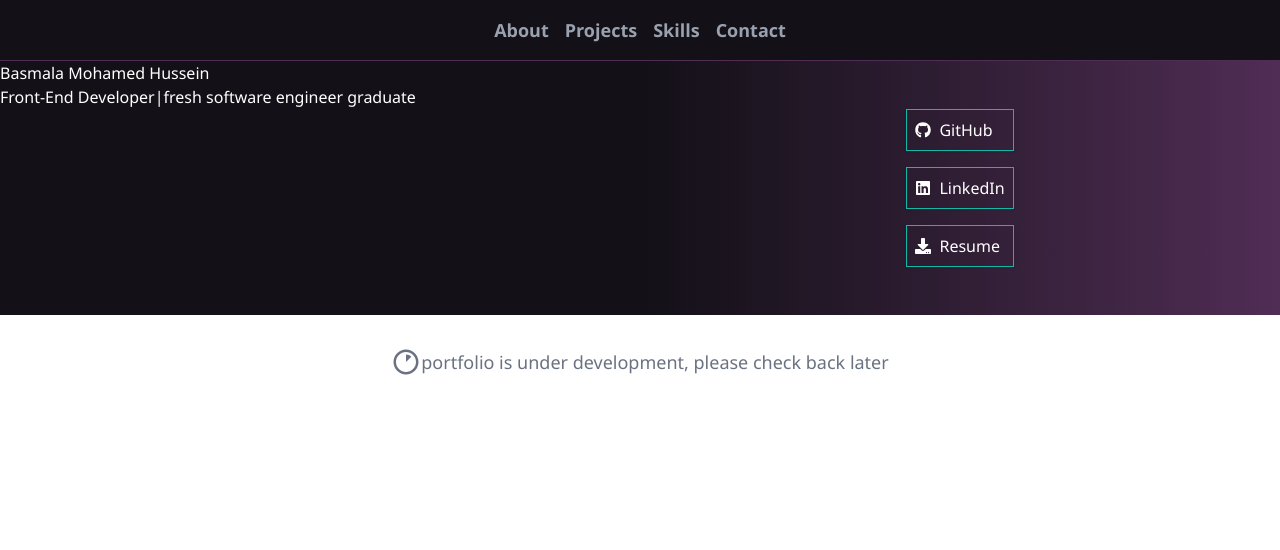
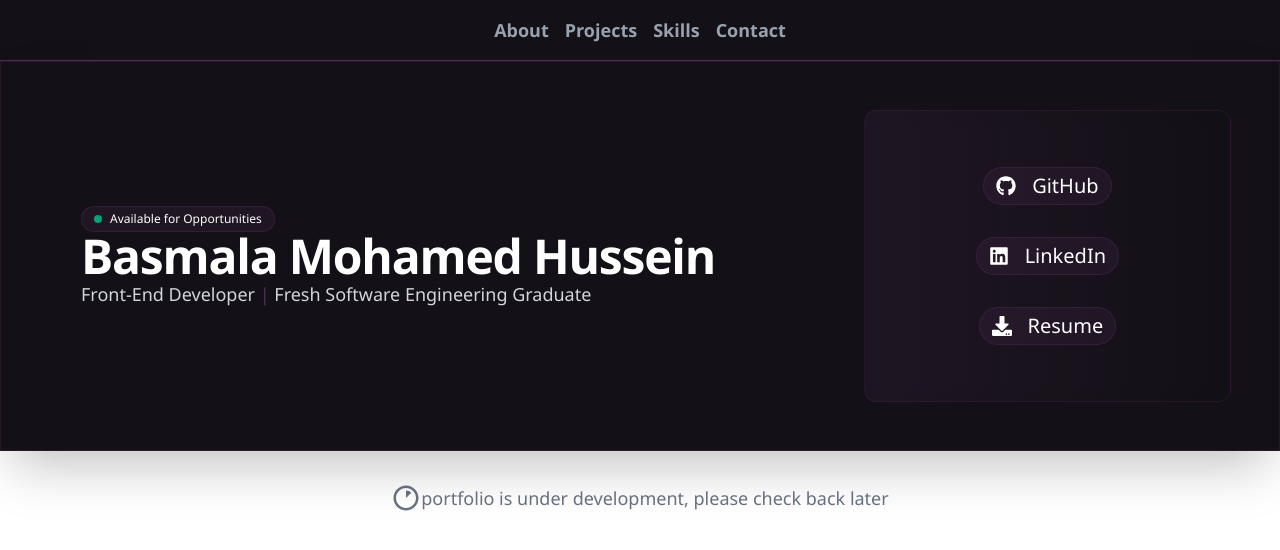
Before and after one commit to BasmalaMohamedd/BasmalaHusseinPortfolio, a React (Vite) app: page / in a window 1280 px wide. Shown: the top 550 px of the page. Built offline with nearby package versions, Linux system fonts and the light colour scheme.

Commit message:
about continue

```diff
--- a/src/components/about/LinkItem.jsx
+++ b/src/components/about/LinkItem.jsx
@@ -3,7 +3,7 @@ import React from 'react'
 const LinkItem = ({ icon, label, href }) => {
   return (
     <div>
-      <a className='flex items-center space-x-2 border m-4 p-2 border-portfolio-teal shadow ' href={href} target="_blank" rel="noopener noreferrer">
+      <a className=' text-xl space-x-2 m-2 p-2 inline-flex items-center gap-2 px-3 py-1 rounded-full bg-portfolio-plum/20 border border-portfolio-plum/40 font-medium text-portfolio-plum-light w-fit ' href={href} target="_blank" rel="noopener noreferrer">
         {icon}
         <span>{label}</span>
       </a>
--- a/src/components/about/Links.jsx
+++ b/src/components/about/Links.jsx
@@ -6,23 +6,23 @@ import LinkItem from './LinkItem';
 
 const Links = () => {
   return (
-    <div className='flex flex-col justify-center items-center p-8'>
-        <ul>
-            <li>
+    <div className=''>
+        <ul className='flex flex-col justify-center items-center p-8 gap-4'>
+            <li className='flex-1'>
                 <LinkItem
                     icon={<FaGithub />}
-                    label="GitHub"
+                    label=" GitHub "
                     href="https://github.com/BasmalaMohamedd"
                 />
             </li>
-            <li>
+            <li className='flex-1'>
                 <LinkItem
                     icon={<FaLinkedin />}
                     label="LinkedIn"
                     href="https://www.linkedin.com/in/basmala-hussein-95120421a"
                 />
             </li>
-            <li>
+            <li className='flex-1'>
                 <LinkItem
                     icon={<FaDownload />}
                     label="Resume"
--- a/src/sections/Profile.jsx
+++ b/src/sections/Profile.jsx
@@ -3,17 +3,36 @@ import Links from '../components/about/Links'
 
 const Profile = () => {
   return (
-    <div className='flex flex-col justify-center m-0 sm:flex-row text-white w-full'>
-      <div className='bg-portfolio-obsidian flex-1'>
-        <p>Basmala Mohamed Hussein</p>
-        <p>Front-End Developer|fresh software engineer graduate</p>
+    <div className="w-full bg-portfolio-obsidian border border-portfolio-plum/30 p-8 sm:p-12 shadow-2xl flex flex-col lg:flex-row items-start lg:items-center justify-between gap-8 text-white relative overflow-hidden">
 
-      </div>
-      <div className='bg-gradient-to-l from-portfolio-plum to-portfolio-obsidian flex-1'>
-        <Links />
+  <div className=" bg-portfolio-plum/20 rounded-full blur-3xl " />
 
-      </div>
+
+  <div className="flex-2 flex-col gap-3 z-10">
+
+
+    <div className="inline-flex items-center gap-2 px-3 py-1 rounded-full bg-portfolio-plum/20 border border-portfolio-plum/40 text-xs font-medium text-portfolio-plum-light w-fit">
+      <span className="w-2 h-2 rounded-full bg-emerald-400 animate-pulse" />
+      Available for Opportunities
     </div>
+    <h1 className="text-4xl sm:text-5xl font-bold tracking-tight">
+      Basmala Mohamed Hussein
+    </h1>
+
+    <p className="text-lg text-gray-300 font-medium">
+      Front-End Developer <span className="text-portfolio-plum">|</span> Fresh Software Engineering Graduate
+    </p>
+
+  </div>
+
+  <div className="flex-1 ml-4 flex-col gap-4 z-10 w-full lg:w-auto">
+
+    <div className="bg-gradient-to-r from-portfolio-plum/20 to-transparent p-4 rounded-xl border border-portfolio-plum/30 backdrop-blur-sm">
+      <Links />
+    </div>
+  </div>
+
+</div>
   )
 }
 
```
